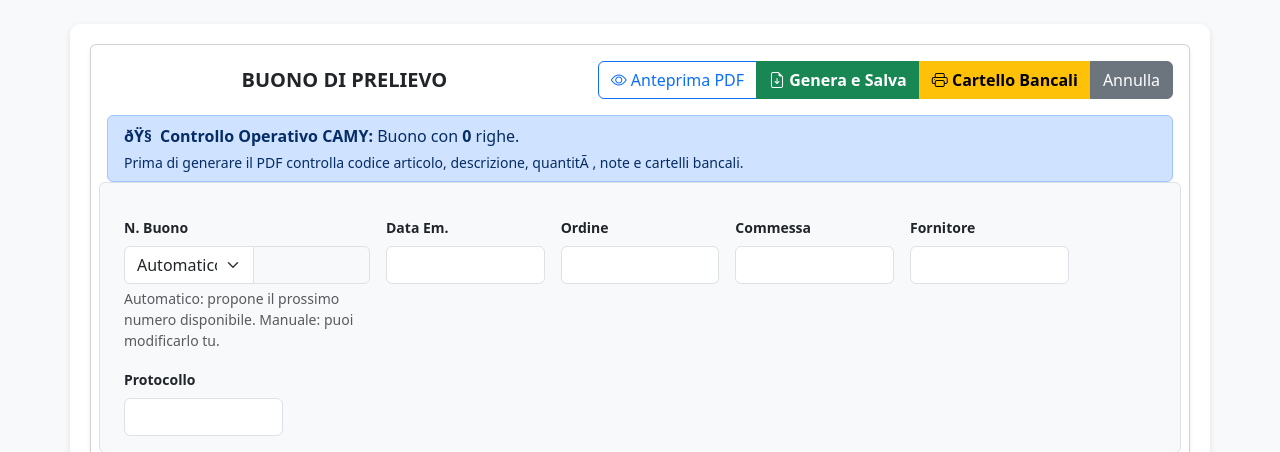
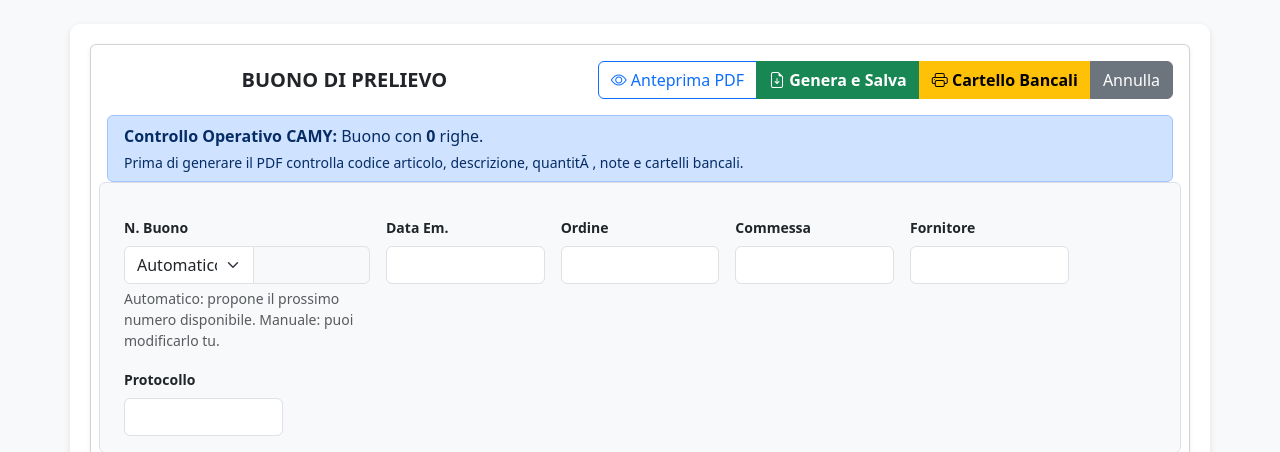
Before and after one commit to Camarsrl/GESTIONALE_WEB_2-Menu, a Python web app: template templates/buono_preview.html in a window 1280 px wide. Shown: the part 58-510 px from the top of the page. Run offline with Jinja, Linux system fonts and the light colour scheme; the template is opened without the code that fills it, so the values that code supplies are empty.

Commit message:
Update buono_preview.html

```diff
--- a/templates/buono_preview.html
+++ b/templates/buono_preview.html
@@ -20,7 +20,7 @@
     </div>
 
     <div class="alert alert-primary py-2 mb-3" id="buono_camy_banner">
-        <b>ðŸ§  Controllo Operativo CAMY:</b>
+        <b>Controllo Operativo CAMY:</b>
         Buono con <b>{{ rows|length }}</b>
         {% if rows|length == 1 %}riga{% else %}righe{% endif %}.
         <div class="small mt-1">
```
